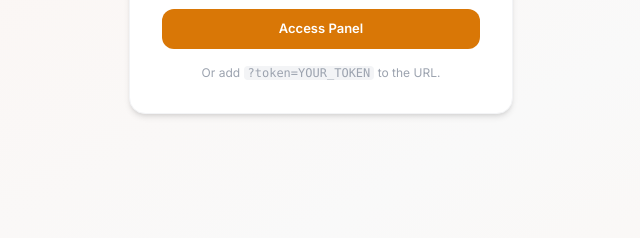
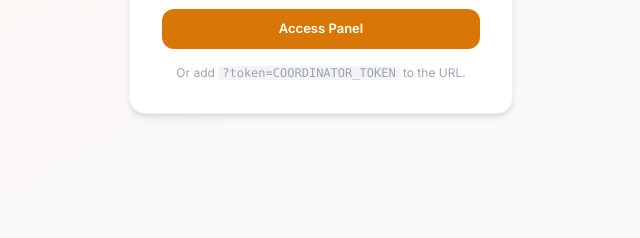
Before and after one commit to negorhshub/negOrHSHub, a plain HTML site: page event-setup.html in a window 1280 px wide. Shown: the part 460-698 px from the top of the page, 319-959 px from the left. Drawn offline with nearby package versions, Linux system fonts and the light colour scheme.

Commit message:
Update event-setup.html

```diff
--- a/event-setup.html
+++ b/event-setup.html
@@ -102,7 +102,7 @@
       Access Panel
     </button>
     <p class="text-xs text-gray-400 mt-4">
-      Or add <code class="bg-gray-100 px-1 rounded">?token=YOUR_TOKEN</code> to the URL.
+      Or add <code class="bg-gray-100 px-1 rounded">?token=COORDINATOR_TOKEN</code> to the URL.
     </p>
   </div>
 </div>
```
